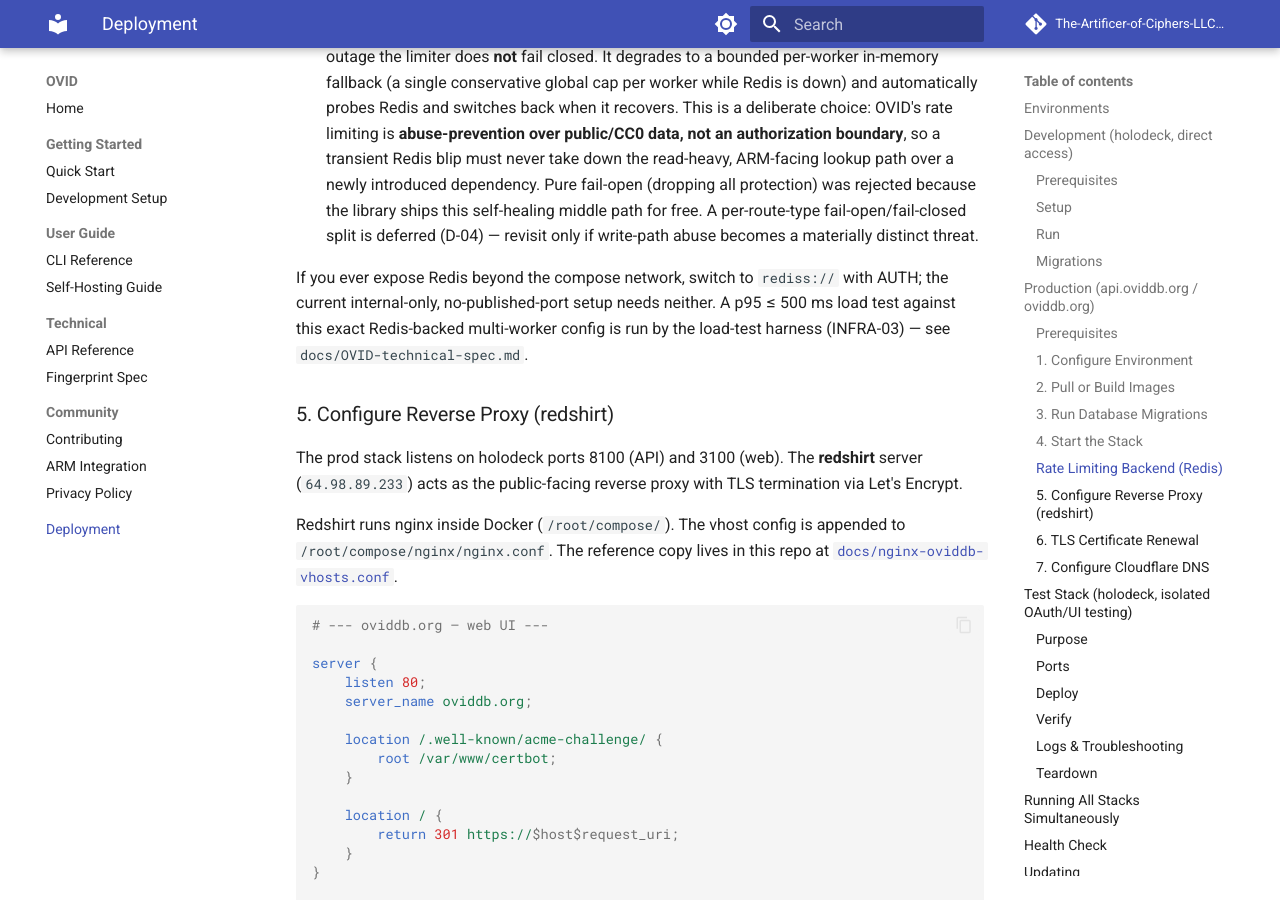
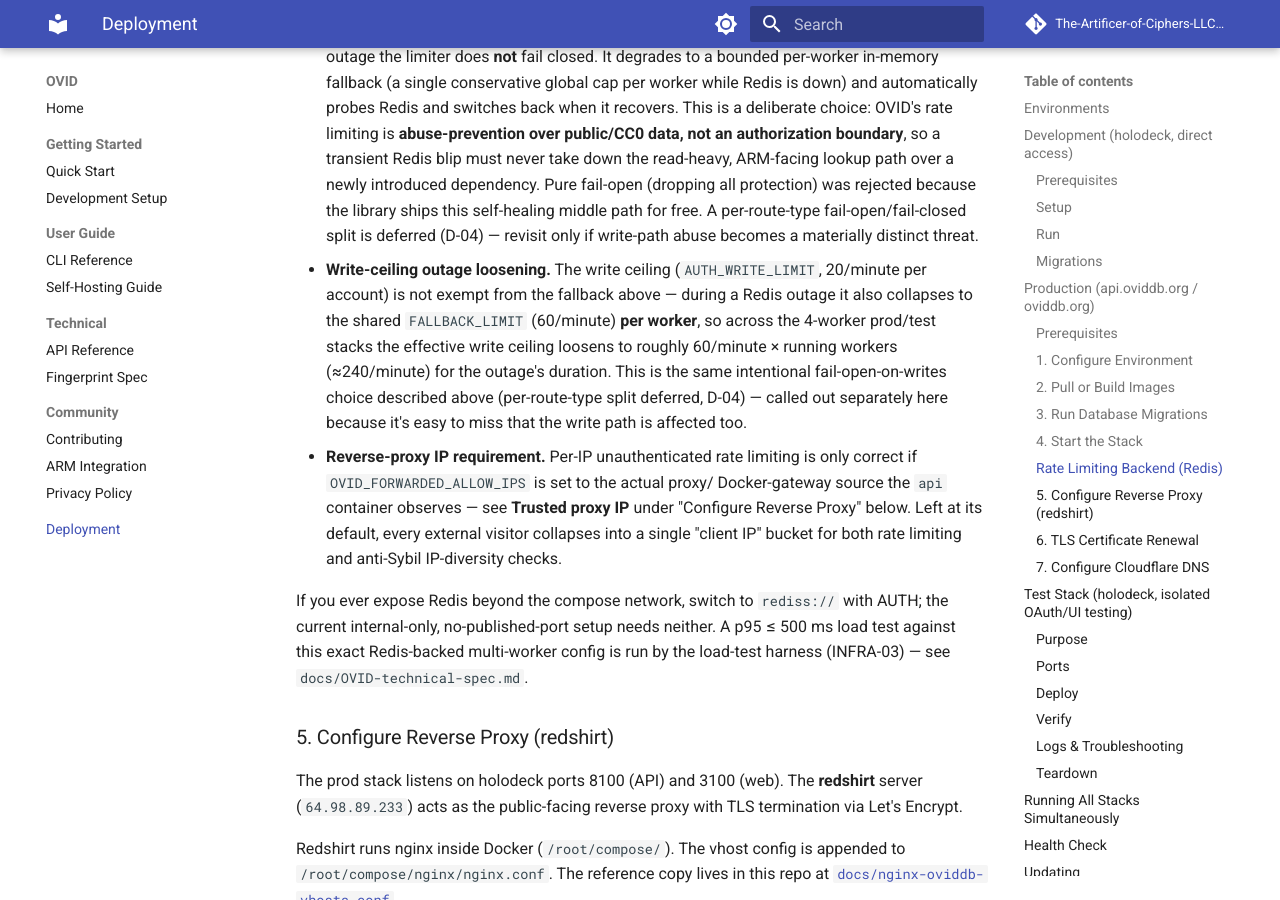
Before and after one commit to The-Artificer-of-Ciphers-LLC/OVID, an MkDocs documentation site: the page built from docs/deployment.md, in a window 1280 px wide and 900 px high, scrolled down 4187 px. Built offline with MkDocs 1.6.1 and Material for MkDocs 9.7.7, drawn with Linux system fonts in a browser that asks for light colours; comment, search, counter and statistics services are not loaded.

Commit message:
docs(03): clarify outage write-ceiling loosening + IP requirement (WR-01, IN-01, IN-02)
No behavior change (D-04 defers the fail-closed per-route split) — this is
documentation only:

- rate_limit.py: "bounded" -> the bound is on per-key rate, not key count
  (IN-01); add a note next to AUTH_WRITE_LIMIT that a Redis outage relaxes
  the write ceiling to FALLBACK_LIMIT (60/min) per worker, since slowapi's
  fallback replaces every per-route limit during an outage (WR-01).
- docs/deployment.md: document the same write-ceiling loosening
  (~60/min x workers) under the Rate Limiting Backend section, and
  cross-reference the OVID_FORWARDED_ALLOW_IPS requirement so per-IP
  unauthenticated limiting is correct behind the reverse proxy (IN-02).

```diff
--- a/docs/deployment.md
+++ b/docs/deployment.md
@@ -163,6 +163,20 @@
   protection) was rejected because the library ships this self-healing middle
   path for free. A per-route-type fail-open/fail-closed split is deferred
   (D-04) — revisit only if write-path abuse becomes a materially distinct threat.
+- **Write-ceiling outage loosening.** The write ceiling (`AUTH_WRITE_LIMIT`,
+  20/minute per account) is not exempt from the fallback above — during a
+  Redis outage it also collapses to the shared `FALLBACK_LIMIT` (60/minute)
+  **per worker**, so across the 4-worker prod/test stacks the effective write
+  ceiling loosens to roughly 60/minute × running workers (≈240/minute) for the
+  outage's duration. This is the same intentional fail-open-on-writes choice
+  described above (per-route-type split deferred, D-04) — called out
+  separately here because it's easy to miss that the write path is affected too.
+- **Reverse-proxy IP requirement.** Per-IP unauthenticated rate limiting is
+  only correct if `OVID_FORWARDED_ALLOW_IPS` is set to the actual proxy/
+  Docker-gateway source the `api` container observes — see **Trusted proxy
+  IP** under "Configure Reverse Proxy" below. Left at its default, every
+  external visitor collapses into a single "client IP" bucket for both rate
+  limiting and anti-Sybil IP-diversity checks.
 
 If you ever expose Redis beyond the compose network, switch to `rediss://` with
 AUTH; the current internal-only, no-published-port setup needs neither. A p95
```
Also changed, not shown: 1 other file.
